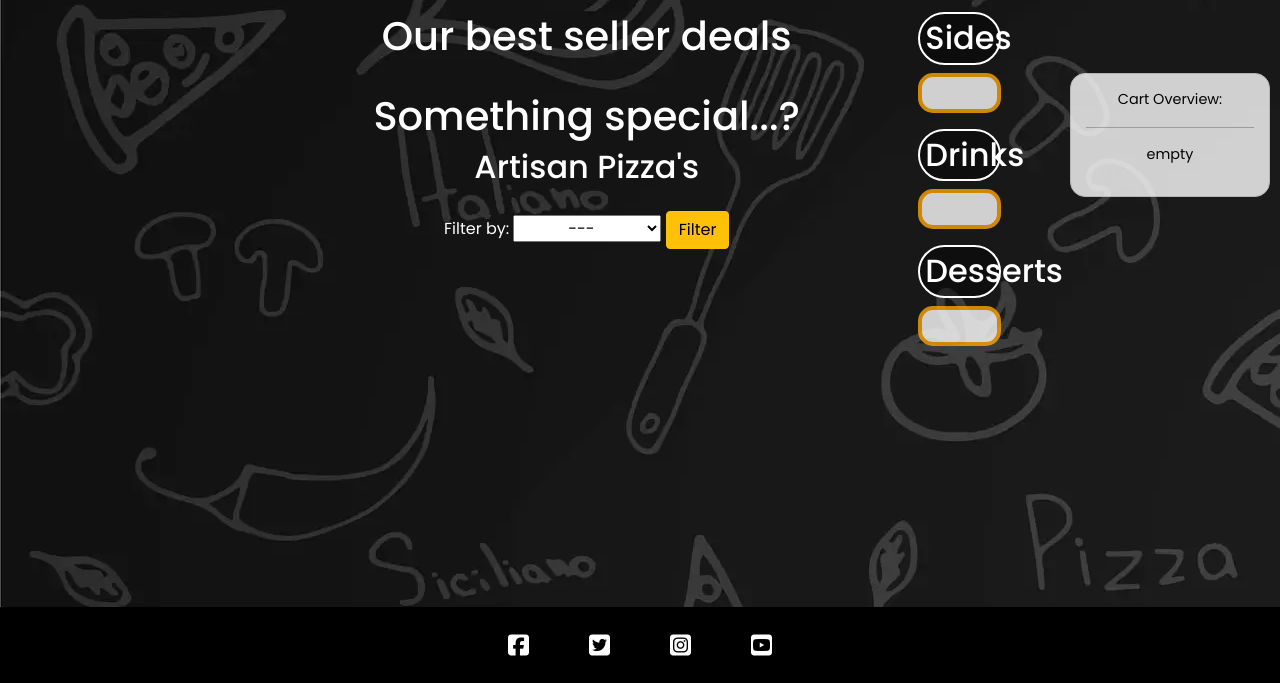
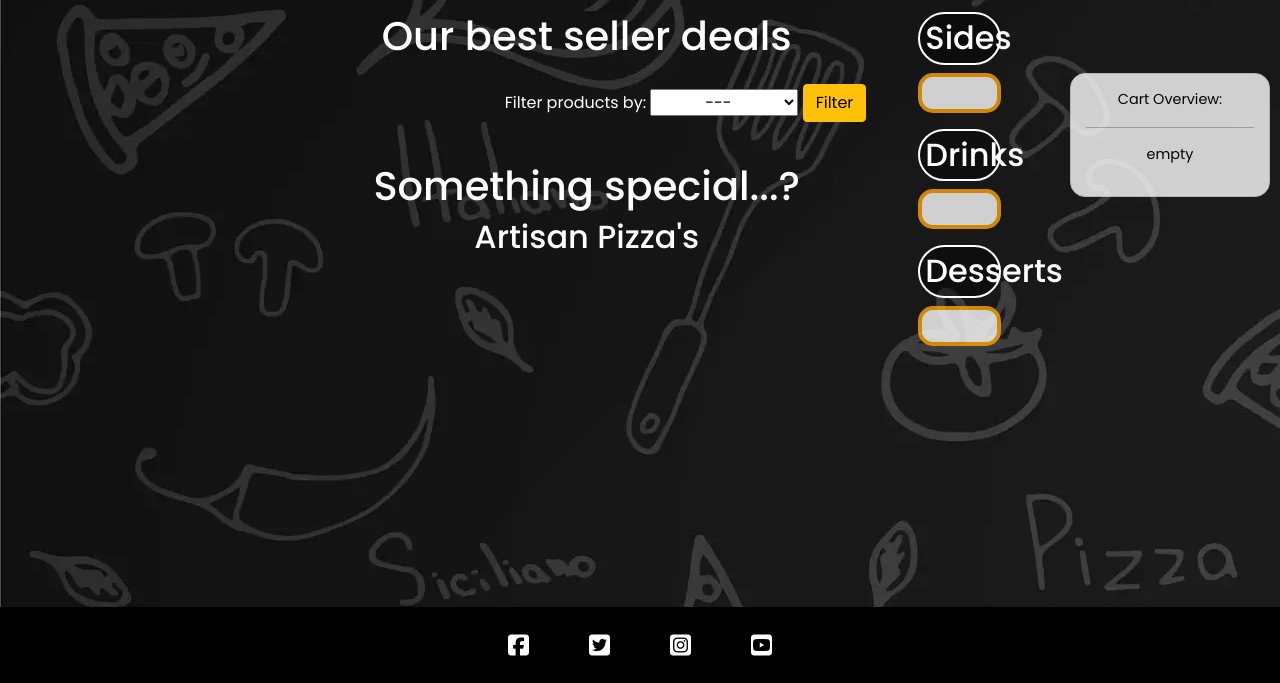
Before and after one commit to NaveedNaseem84/PP5-Ds_Pizza, a Django app: page /menu/ in a window 1280 px wide. Shown: the part 117-800 px from the top of the page. Run offline with Django 4.2, Linux system fonts and the light colour scheme; data that the repository does not hold is empty; some libraries are stand-ins or nearby versions.

Commit message:
relocate allergen filter and include deals in filter results

```diff
--- a/menu/templates/menu/menu.html
+++ b/menu/templates/menu/menu.html
@@ -11,6 +11,21 @@
             <section id="deals" class="mb-4">
                 <h1 class="brand-heading-text text-center"> Our best seller deals</h1>
                 <div class="row text-center">
+                    <div class="row text-end">
+                    <div class="brand-heading-text p-3">
+                        <form method="get" action="{% url 'menu' %}">
+                            <label for="allergen-filter">Filter products by:</label>
+                            <select name="allergen-filter" id="allergen-filter" class="text-center">
+                                <option value="default">---</option>
+                                <option value="all">All</option>
+                                <option value="vg">Veg (VG)</option>
+                                <option value="gf">Gluten Free(GF)</option>
+                                <option value="vg_gf">(VG)&(GF)</option>
+                            </select>
+                            <button type="submit" class="btn btn-warning">Filter</button>
+                        </form>
+                    </div>
+                </div>
                     {% for deal in deals %}
                     <div class="offset-2 col-8 offset-sm-0 col-sm-3">
                         <div class="card mb-3">
@@ -70,21 +85,6 @@
                 <div class="row">
                     <div class="">
                         <h2 class="brand-heading-text text-center">Artisan Pizza's</h2>
-                    </div>
-                </div>
-                <div class="row text-center">
-                    <div class="brand-heading-text p-3">
-                        <form method="get" action="{% url 'menu' %}">
-                            <label for="allergen-filter">Filter by:</label>
-                            <select name="allergen-filter" id="allergen-filter" class="text-center">
-                                <option value="default">---</option>
-                                <option value="all">All</option>
-                                <option value="vg">Veg (VG)</option>
-                                <option value="gf">Gluten Free(GF)</option>
-                                <option value="vg_gf">(VG)&(GF)</option>
-                            </select>
-                            <button type="submit" class="btn btn-warning">Filter</button>
-                        </form>
                     </div>
                 </div>
                 <div class="row">
--- a/menu/views.py
+++ b/menu/views.py
@@ -23,18 +23,21 @@ def menu_view(request):
 
     elif filter == "vg":
         pizza = pizza.filter(is_veg="Yes", is_gf="No")
+        deal = deal.filter(pizza__is_veg="Yes", pizza__is_gf="No")
         messages.add_message(
         request, messages.SUCCESS,
         'Veg options shown')
 
     elif filter == "gf":
         pizza =pizza.filter(is_veg="No", is_gf="Yes")
+        deal = deal.filter(pizza__is_veg="No", pizza__is_gf="Yes")
         messages.add_message(
         request, messages.SUCCESS,
         'Gluten Free options shown')
 
     elif filter == "vg_gf":
         pizza =pizza.filter(is_veg="Yes", is_gf="Yes")
+        deal = deal.filter(pizza__is_veg="Yes", pizza__is_gf="Yes")
         messages.add_message(
         request, messages.SUCCESS,
         'Veg and Gluten Free shown')
```
